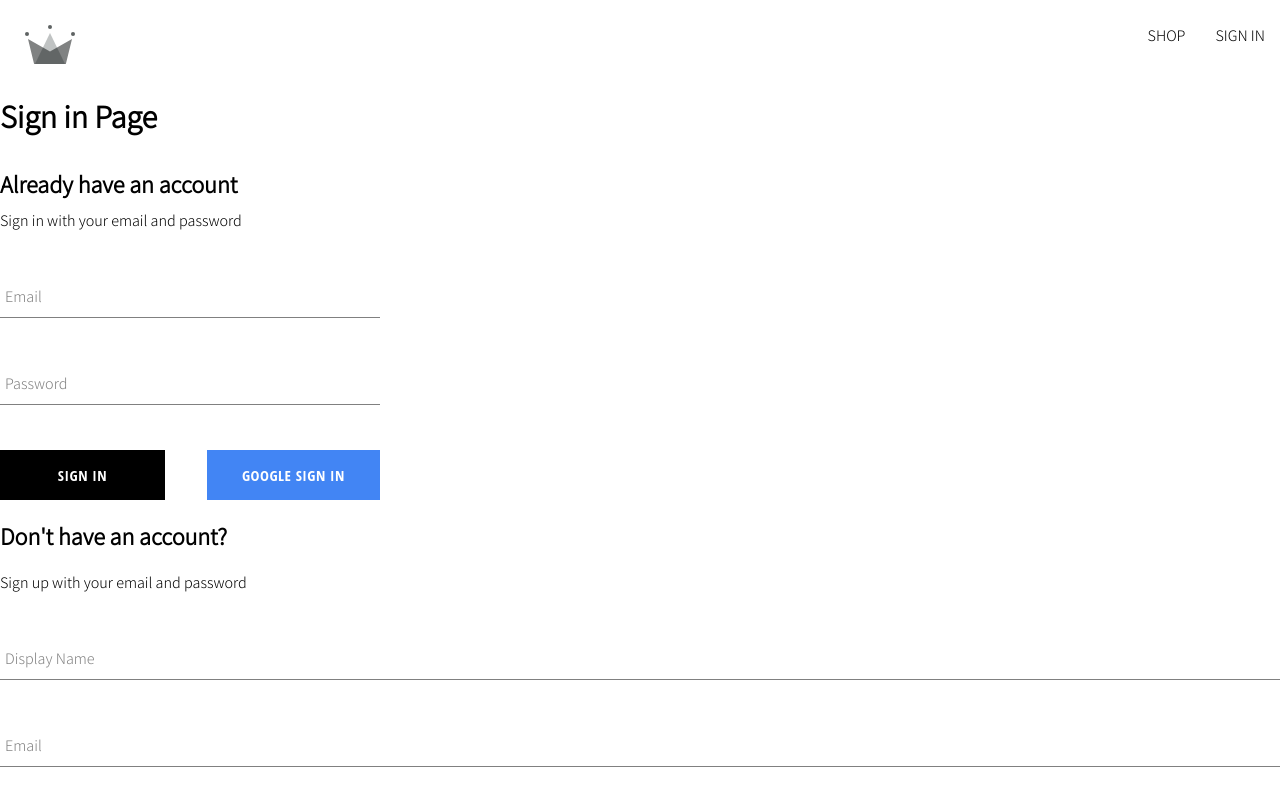
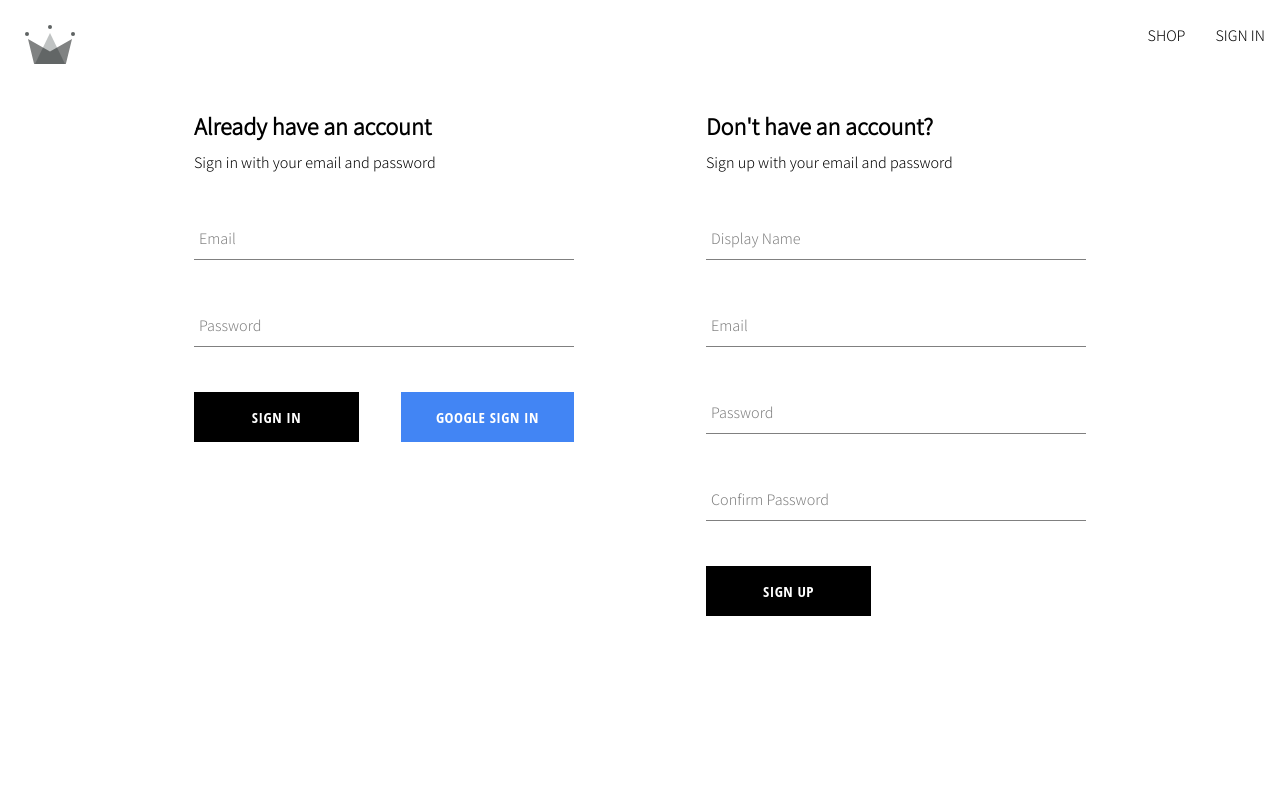
Before and after one commit to Hunter71a/clothing-store, a React (Create React App) app: page /auth in a window 1280 px wide. Shown: the top 800 px of the page. Built offline with nearby package versions, Linux system fonts and the light colour scheme.

Commit message:
improve sass layout

```diff
--- a/src/components/sign-in-form/sign-in-form.component.jsx
+++ b/src/components/sign-in-form/sign-in-form.component.jsx
@@ -37,9 +37,23 @@ const SignInForm = () => {
         email,
         password
       );
-      console.table(response);
       resetFormFields();
-    } catch (error) {}
+    } catch (error) {
+      switch (error.code) {
+        case "auth/wrong-password":
+          window.alert("Incorect password for email");
+          break;
+        case "auth/too-many-requests":
+          window.alert("Account disabled: too many failed login attempts");
+          break;
+        case "auth/user-not-found":
+          window.alert("User not found");
+          break;
+        default:
+          window.alert("Unspecified error encountered");
+      }
+      console.log(error);
+    }
   };
 
   const handleChange = (event) => {
@@ -69,10 +83,10 @@ const SignInForm = () => {
           value={password}
         />
         <div className="buttons-container">
-          <Button buttonType="default" type="submit">
+          <Button type="submit" buttonType="default">
             Sign In
           </Button>
-          <Button buttonType="google" onClick={signInWithGoogle}>
+          <Button type="button" buttonType="google" onClick={signInWithGoogle}>
             Google Sign In
           </Button>
         </div>
--- a/src/components/sign-in-form/sign-in-form.styles.scss
+++ b/src/components/sign-in-form/sign-in-form.styles.scss
@@ -2,6 +2,7 @@
   display: flex;
   flex-direction: column;
   width: 380px;
+  margin-bottom: 20px;
 
   h2 {
     margin: 10px 0;
--- a/src/components/sign-up-form/sign-up-form.styles.scss
+++ b/src/components/sign-up-form/sign-up-form.styles.scss
@@ -1,13 +1,7 @@
-.sign-in-page {
-  display: flex;
-  flex-direction: row;
-  padding: 20px;
-
 .sign-up-container {
   display: flex;
   flex-direction: column;
   width: 380px;
-    padding-right: 30px;
 
   h2 {
     margin: 10px 0;
@@ -18,4 +12,3 @@
     flex-direction: row;
   }
 }
-}
--- a/src/routes/authentication/authentication.component.jsx
+++ b/src/routes/authentication/authentication.component.jsx
@@ -1,15 +1,11 @@
-import {
-  signInWithGooglePopup,
-  createUserDocumentFromAuth,
-} from "../../utils/firebase/firebase.utils";
+import "./authentication.style.scss";
 
 import SignInForm from "../../components/sign-in-form/sign-in-form.component";
 import SignUpForm from "../../components/sign-up-form/sign-up-form.component";
 
 const Authentication = () => {
   return (
-    <div>
-      <h1>Sign in Page</h1>
+    <div className="authentication-container">
       <SignInForm />
       <SignUpForm />
     </div>
--- /dev/null
+++ b/src/routes/authentication/authentication.style.scss
@@ -0,0 +1,7 @@
+.authentication-container {
+  display: flex;
+  flex-wrap: wrap;
+  width: 80%;
+  justify-content: space-around;
+  margin: 30px auto;
+}
```
Lines whose indentation alone changed are shown as unchanged.
